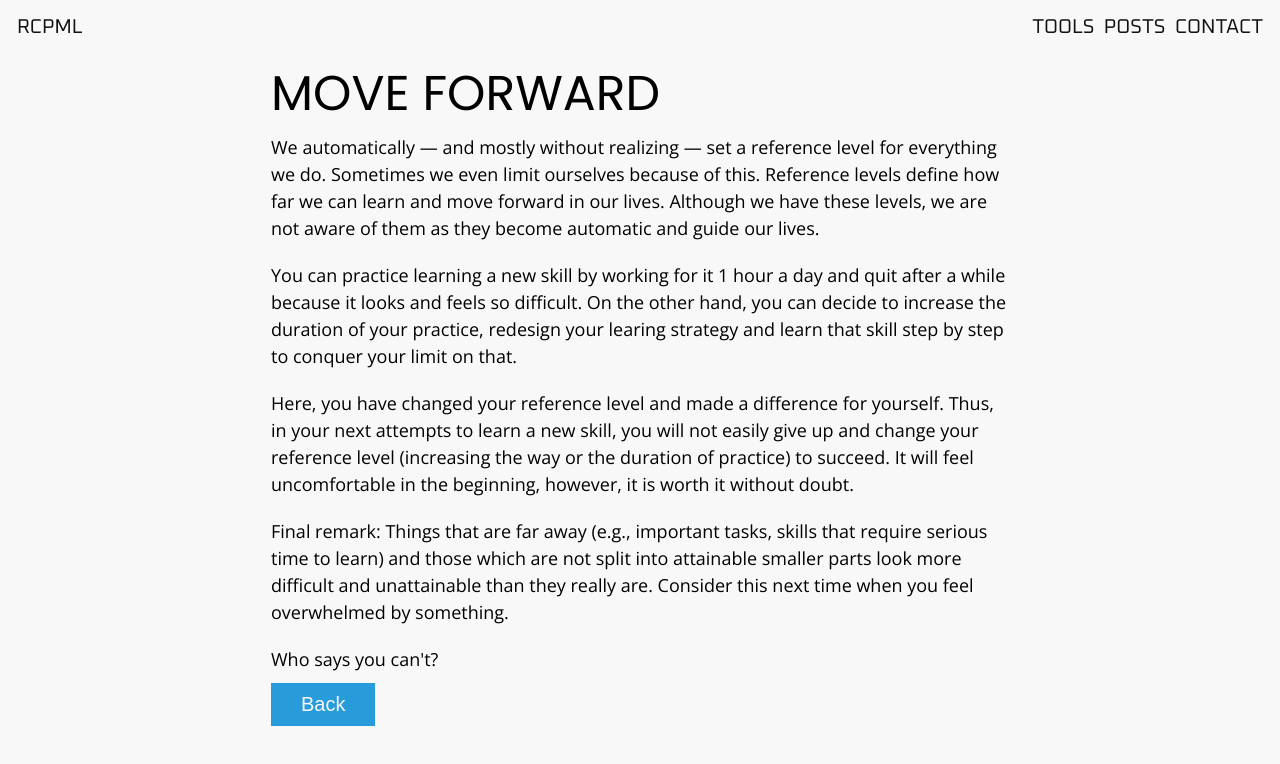
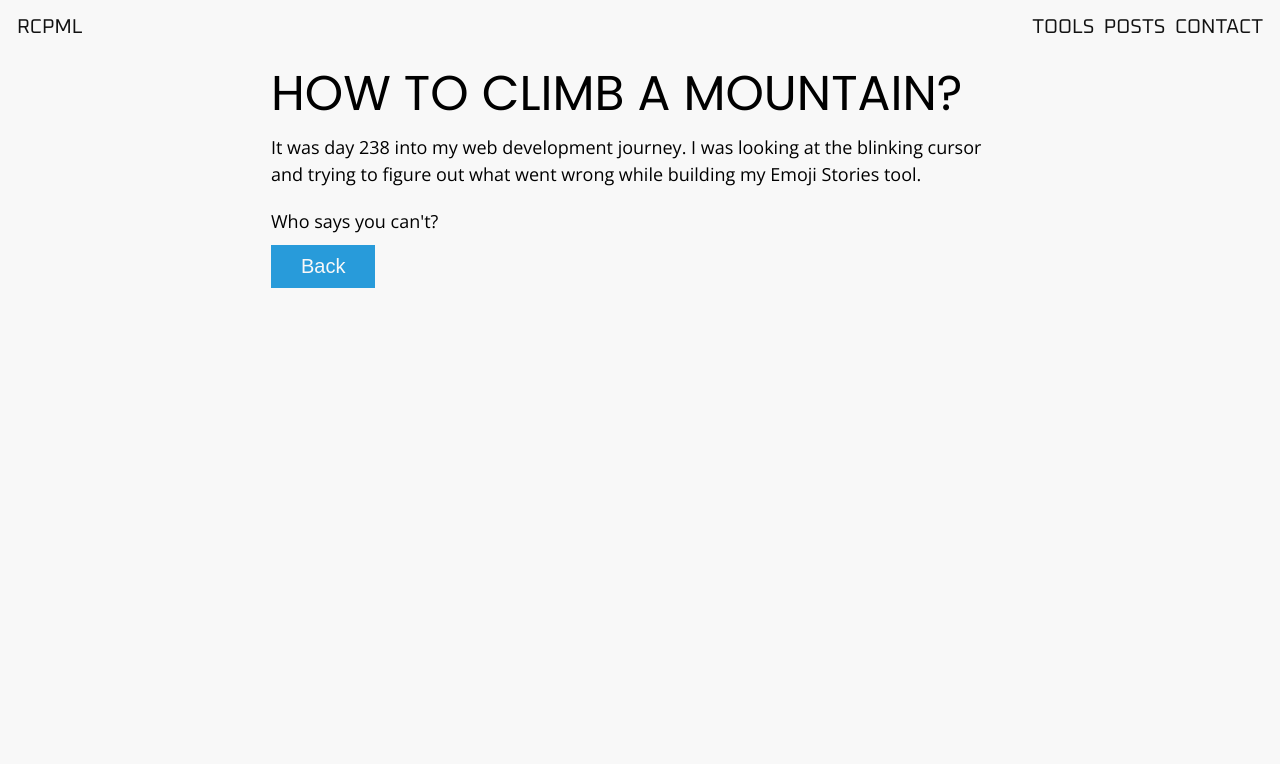
Before and after one commit to rcpml/building_blocks, a plain HTML site: page posts/howtoclimbamountain.html in a window 1280 px wide. Drawn offline with nearby package versions, Linux system fonts and the light colour scheme.

Commit message:
post titles

```diff
--- a/posts/howtodevourawhale.html
+++ b/posts/howtoclimbamountain.html
@@ -33,18 +33,8 @@
 
         <main>
           <section class="container">
-            <h2>MOVE FORWARD</h2>
-            <p>
-              We automatically — and mostly without realizing — set a reference level for everything we do. Sometimes we even limit ourselves because of this. Reference levels define how far we can learn and move forward in our lives. Although we have these levels, we are not aware of them as they become automatic and guide our lives.
-            </p>
-            <p>
-              You can practice learning a new skill by working for it 1 hour a day and quit after a while because it looks and feels so difficult. On the other hand, you can decide to increase the duration of your practice, redesign your learing strategy and learn that skill step by step to conquer your limit on that.
-            </p>
-            <p>
-              Here, you have changed your reference level and made a difference for yourself. Thus, in your next attempts to learn a new skill, you will not easily give up and change your reference level (increasing the way or the duration of practice) to succeed. It will feel uncomfortable in the beginning, however, it is worth it without doubt.
-            </p>
-            <p>
-              Final remark: Things that are far away (e.g., important tasks, skills that require serious time to learn) and those which are not split into attainable smaller parts look more difficult and unattainable than they really are. Consider this next time when you feel overwhelmed by something.
+            <h2>HOW TO CLIMB A MOUNTAIN?</h2>
+            <p>It was day 238 into my web development journey. I was looking at the blinking cursor and trying to figure out what went wrong while building my Emoji Stories tool.
             </p>
             <p>
               Who says you can't?
```
Also changed, not shown: index.html (+3 -3 lines), posts.html (+17 -2 lines).
